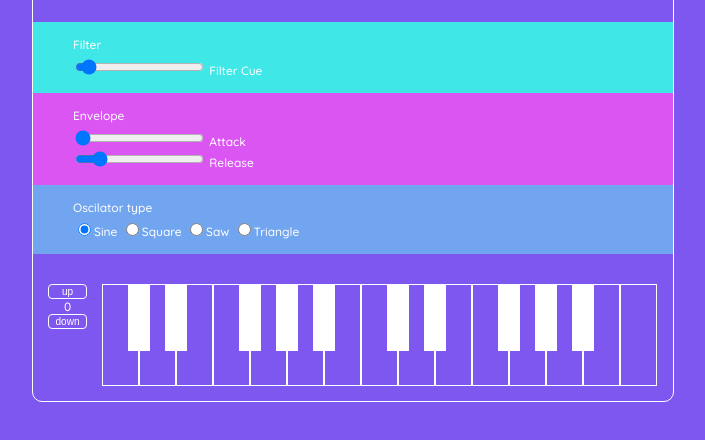
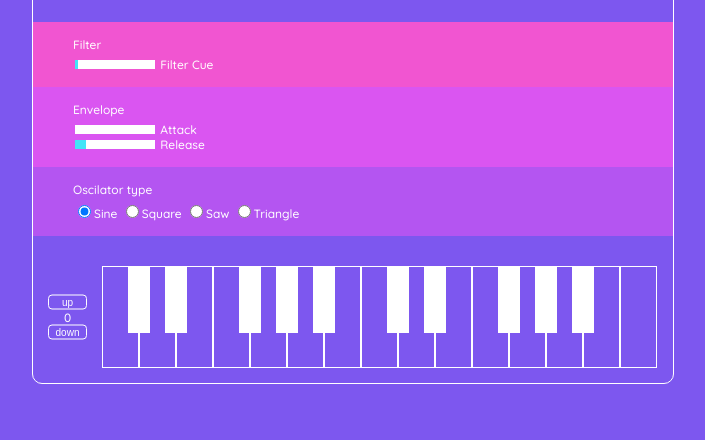
Before and after one commit to thomplu/suenthi, a website: page index.html in a window 1280 px wide. Shown: the part 84-524 px from the top of the page, without its empty margins (287-992 px from the left). Drawn offline with Linux system fonts and the light colour scheme; a web font is replaced by a local one.

Commit message:
Fix minor bugs

```diff
--- a/main.js
+++ b/main.js
@@ -8,6 +8,7 @@ import './main.scss'
     const SHOW_NUM_OCTAVES = 2
     const whiteKeyNum = SHOW_NUM_OCTAVES * 7 + 1
     const MAX_VOL = 0.3
+    const KEY_CLASS_NAME = 'keys__key'
     const KEY_FREQ = {
         "c0": 16.35,
         "c#0": 17.32,
@@ -139,9 +140,9 @@ import './main.scss'
     // distortion.connect(biquadFilter);
     // filter.connect(mainGain);
     // mainGain.connect(audioCtx.destination)
-    // mainGain.connect(filter).connect(audioCtx.destination)
-    merger.connect(filter).connect(mainGain).connect(audioCtx.destination)
     mainGain.gain.setValueAtTime(1, audioCtx.currentTime);
+    mainGain.connect(filter).connect(audioCtx.destination)
+    // merger.connect(filter).connect(mainGain).connect(audioCtx.destination)
 
 // Manipulate the Biquad filter
 
@@ -299,7 +300,7 @@ import './main.scss'
         newOsc.gainNode.gain.value = 0;
         newOsc.osc.connect(newOsc.gainNode);
         // newOsc.gainNode.connect(audioCtx.destination);
-        newOsc.gainNode.connect(merger, 0, );
+        newOsc.gainNode.connect(mainGain);
         const id = generateRandomId()
         oscObject[id] = newOsc
         console.log('oscObj', oscObject)
@@ -324,7 +325,7 @@ import './main.scss'
         $key.dataset.key = keyName.toLowerCase() + octave;
         $key.dataset.keyname = keyName.toLowerCase();
         $key.dataset.octave = octave;
-        $key.classList.add('keys__key');
+        $key.classList.add(KEY_CLASS_NAME);
         $key.id = `${keyName}${octave}`;
         console.log('last char', keyName.substr(keyName.length - 1));
         keyName.substr(keyName.length - 1) === '#' ? $key.classList.add('is--black') : 0;
@@ -365,7 +366,7 @@ import './main.scss'
 
         const htmlKeyId = key.slice(0,key.length - 1) + (parseInt(key.slice(key.length - 1,key.length)) - octaveShift)
         console.log('key', key, 'octaveShift', octaveShift, 'htmlKeyId', htmlKeyId)
-        document.querySelector(`.piano__key[data-key='${htmlKeyId}']`)?.classList.remove('is--pressed');
+        document.querySelector(`.${KEY_CLASS_NAME}[data-key='${htmlKeyId}']`)?.classList.remove('is--pressed');
     }
 
     function playKey(keyName, octave, velocity) {
--- a/main.scss
+++ b/main.scss
@@ -51,10 +51,33 @@ body {
     &__control-unit {
         padding: 15px 40px;
     }
+
+    input[type='range'] {
+        overflow: hidden;
+        width: 80px;
+        -webkit-appearance: none;
+        background-color: #fff;
+    }
+
+    input[type='range']::-webkit-slider-runnable-track {
+        height: 10px;
+        -webkit-appearance: none;
+        color: #fff;
+        margin-top: -1px;
+    }
+
+    input[type='range']::-webkit-slider-thumb {
+        width: 10px;
+        -webkit-appearance: none;
+        height: 10px;
+        cursor: ew-resize;
+        background: #fff;
+        box-shadow: -80px 0 0 80px #43e5f7;
+    }
 }
 
 .filter {
-    background: #40E7E7;
+    background: #f155d1;
 }
 
 .envelope {
@@ -62,19 +85,19 @@ body {
 }
 
 .oscillator {
-    background: #72a5ef;
+    background: #b455f1;
 
 }
 
 .keyboard {
-    display: flex;
-    padding: 15px;
+    padding: 15px 15px 15px 69px;
+    position: relative;
 
     &__octave {
-        flex-basis: 39px;
-        flex-grow: 0;
-        margin-right: 15px;
-        flex-shrink: 0;
+        position: absolute;
+        left: 15px;
+        top: 50%;
+        transform: translateY(-50%);
         color: white;
         display: flex;
         flex-direction: column;
--- a/script.js
+++ b/script.js
@@ -10,6 +10,7 @@
         const SHOW_NUM_OCTAVES = 2;
         const whiteKeyNum = SHOW_NUM_OCTAVES * 7 + 1;
         const MAX_VOL = 0.3;
+        const KEY_CLASS_NAME = 'keys__key';
         const KEY_FREQ = {
             "c0": 16.35,
             "c#0": 17.32,
@@ -134,16 +135,16 @@
         const audioCtx = new (window.AudioContext || window.webkitAudioContext)();
         const filter = audioCtx.createBiquadFilter();
         // const distortion = audioCtx.createWaveShaper();
-        const merger = audioCtx.createChannelMerger(2);
+        audioCtx.createChannelMerger(2);
         const mainGain = audioCtx.createGain();
         // const source = audioCtx.createMediaStreamSource(stream);
         // source.connect(filter);
         // distortion.connect(biquadFilter);
         // filter.connect(mainGain);
         // mainGain.connect(audioCtx.destination)
-        // mainGain.connect(filter).connect(audioCtx.destination)
-        merger.connect(filter).connect(mainGain).connect(audioCtx.destination);
         mainGain.gain.setValueAtTime(1, audioCtx.currentTime);
+        mainGain.connect(filter).connect(audioCtx.destination);
+        // merger.connect(filter).connect(mainGain).connect(audioCtx.destination)
 
     // Manipulate the Biquad filter
 
@@ -301,7 +302,7 @@
             newOsc.gainNode.gain.value = 0;
             newOsc.osc.connect(newOsc.gainNode);
             // newOsc.gainNode.connect(audioCtx.destination);
-            newOsc.gainNode.connect(merger, 0, );
+            newOsc.gainNode.connect(mainGain);
             const id = generateRandomId();
             oscObject[id] = newOsc;
             console.log('oscObj', oscObject);
@@ -326,7 +327,7 @@
             $key.dataset.key = keyName.toLowerCase() + octave;
             $key.dataset.keyname = keyName.toLowerCase();
             $key.dataset.octave = octave;
-            $key.classList.add('keys__key');
+            $key.classList.add(KEY_CLASS_NAME);
             $key.id = `${keyName}${octave}`;
             console.log('last char', keyName.substr(keyName.length - 1));
             keyName.substr(keyName.length - 1) === '#' ? $key.classList.add('is--black') : 0;
@@ -367,7 +368,7 @@
 
             const htmlKeyId = key.slice(0,key.length - 1) + (parseInt(key.slice(key.length - 1,key.length)) - octaveShift);
             console.log('key', key, 'octaveShift', octaveShift, 'htmlKeyId', htmlKeyId);
-            document.querySelector(`.piano__key[data-key='${htmlKeyId}']`)?.classList.remove('is--pressed');
+            document.querySelector(`.${KEY_CLASS_NAME}[data-key='${htmlKeyId}']`)?.classList.remove('is--pressed');
         }
 
         function playKey(keyName, octave, velocity) {
```
Also changed, not shown: main.css, 1 other file.
